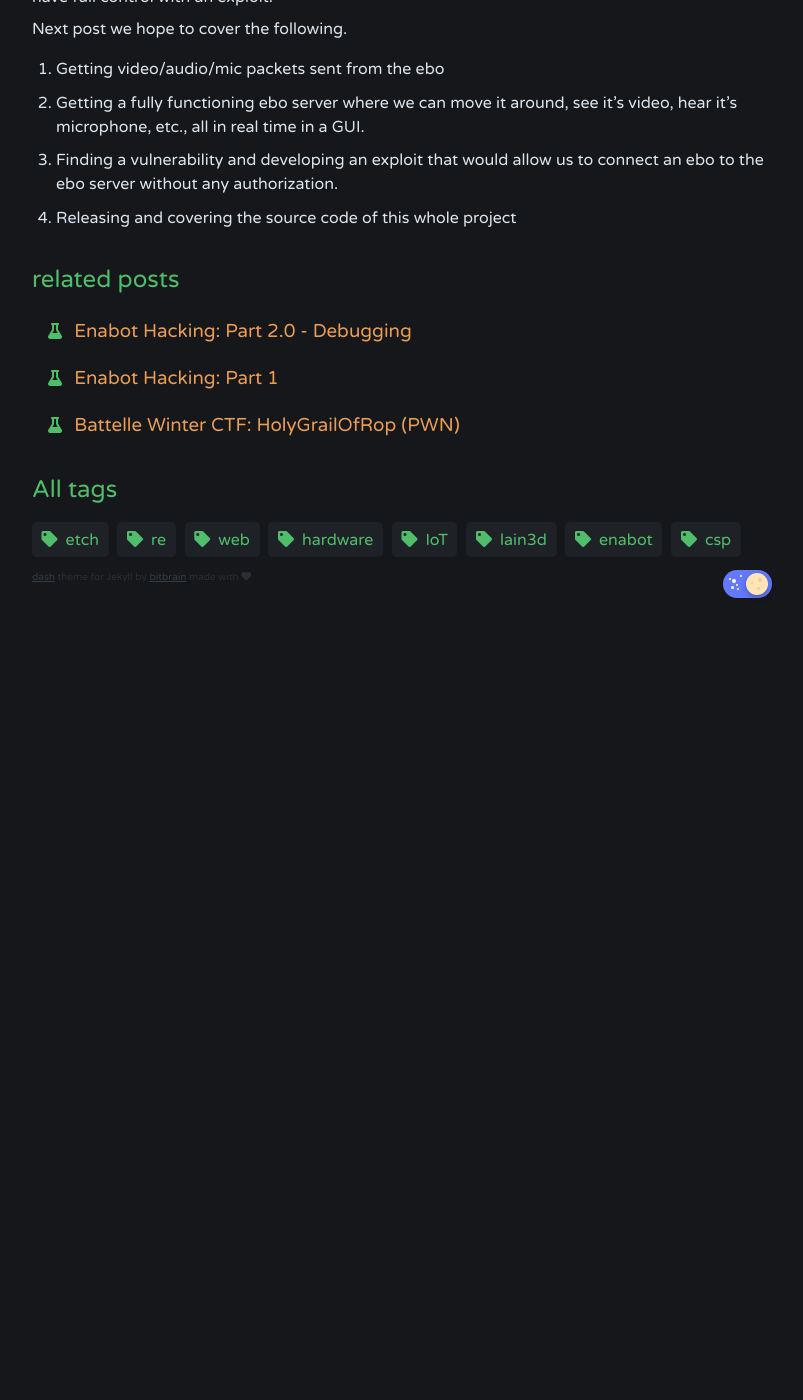
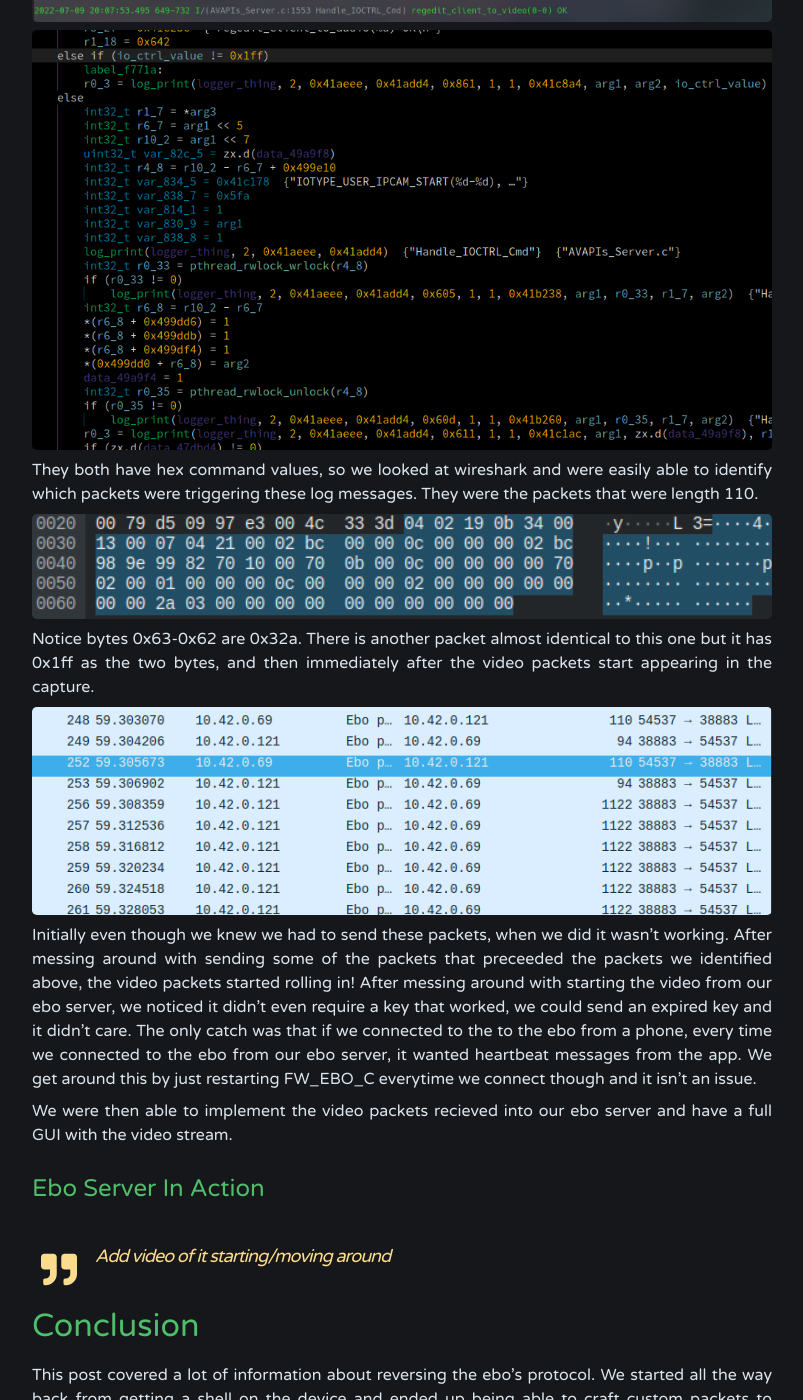
Before and after one commit to debugmen/debugmen.github.io, a Jekyll site: the page built from _posts/2022-03-10-enabot_series_part_2.md, in a window 1280 px wide and 1400 px high, scrolled down 28184 px. Shown: the whole window, without its empty margins (238-1041 px from the left). Built offline with Jekyll 4.4.1, drawn with Linux system fonts in a browser that asks for light colours; before the commit the page ends 28814 px from its top, so only the background shows below that; some of the changed text lies outside the part shown.

Commit message:
Added in rest of starting video and started to reorganize

```diff
--- a/_posts/2022-03-10-enabot_series_part_2.md
+++ b/_posts/2022-03-10-enabot_series_part_2.md
@@ -21,8 +21,8 @@ tags: etch  lain3d hardware IoT re enabot
   - [Ebo Session Creation Layer](#ebo-session-creation-layer)
   - [Ebo Control Layer](#ebo-control-layer)
   - [More of the Same](#more-of-the-same)
-- [Motor Packets](#motor-packets)
-  - [Button Packet Branches](#button-packet-branches)
+- [Controlling the Ebo](#controlling-the-ebo)
+  - [Motor Packets/Button Packets](#motor-packetsbutton-packets)
   - [Video Packets](#video-packets)
   - [Audio Packets](#audio-packets)
   - [Mic Packets](#mic-packets)
@@ -31,6 +31,7 @@ tags: etch  lain3d hardware IoT re enabot
   - [Trying to send motor packets](#trying-to-send-motor-packets)
   - [Starting the AVServer](#starting-the-avserver)
   - [Starting the video packets](#starting-the-video-packets)
+  - [Ebo Server In Action](#ebo-server-in-action)
 - [Conclusion](#conclusion)
 
 ## Introduction
@@ -372,7 +373,11 @@ The EBO is constantly sending what we call "heartbeats" to the phone that are ba
 
 That really covers the basics of how these packets are layed out. Every path taken will just have more of the same with random fixed values, branch values, sequence numbers, etc. Now that there is a basic understanding of what these packets are doing, it'll be easier to explain the packets we actually care about. First we'll talk about the tooling we developed so that it can be referenced and understood as the packets below are explained. Keep in mind we developed these tools as we went.
 
-# Motor Packets
+# Controlling the Ebo
+
+We had reversed a lot of the packet protocol, but we still haven't covered how we actually sent them to the ebo to control it. The sections below will go over each functionality (that we care about) of the ebo. We'll go over how we were able to enable the functionality such as motor control, and then how we sent/recieved the packets to actually interact with the ebo.
+
+## Motor Packets/Button Packets
 
 Below are two motor packet which will be referenced in this section for comparison
 
@@ -383,9 +388,7 @@ Below are two motor packet which will be referenced in this section for comparis
 
 Some things mentioned in the packet section above should stand out like the sequence numbers increasing, the fixed values, and the token/handshake values. But other than that, how do we know this is a motor packet? The most telling thing is that it's length 115 (we can see that in wireshark, we don't expect you to count them). We setup wireshark, and started moving the ebo. When we did that we noticed packets of length 115 came through. When we stopped moving the ebo, they stopped appearing.
 
-## Button Packet Branches
-
-After staring at packets long enough and pressing enough buttons, we could tell that the value `0xbeca` was somehow controlling the branch of what buttons we pressed because the `0xca` byte would change depending on what button. THEN we noticed that some of the buttons would have ANOTHER branch value immediately after that. Below is a packet of a pressed button, and we'll go through the decompiled code using the branch values to figure out which button was pressed.
+After staring at packets long enough and pressing enough buttons on the app, we could tell that the value `0xbeca` (seen in the packet above) was somehow controlling the branch of what buttons we pressed because the `0xca` byte would change depending on what button. THEN we noticed that some of the buttons would have ANOTHER branch value immediately after that. Below is a packet of a pressed button, and we'll go through the decompiled code using the branch values to figure out which button was pressed.
 
 ![TrickA](/assets/enabot_part2/trick_a.png)
 
@@ -564,13 +565,36 @@ In the packet snapshot above, we can see the IV and ciphertext as 2 of the field
 
 ![1118lua](/assets/enabot_part2/1118_lua.png)
 
-If we send an old length 1118 packet with a key that has expired, we get these log messages
+If we send a length 1118 packet from an old pcap with a key that has expired, we get these log messages
 
 ![video_log](/assets/enabot_part2/video_log.png)
 
 Notice the final green line where it has "false" and "-1"'s. This lets us know if our key has actually worked or not.
 
-We're currently working on the last step to start the video packets sending. We know exactly which packets are triggering it, but when we send them, the log messages that the video has started don't appear. This will be working and further explained in the next writeup.
+There were 2 final packets we knew we had to send because they would show up as 'Handle_IOCTRL_Cmd's in the logs. We could also see where this was getting hit in the decompilation.
+
+
+![video_start_log](/assets/enabot_part2/video_start_log.png)
+
+![1ff](/assets/enabot_part2/1ff_cmd.png)
+
+They both have hex command values, so we looked at wireshark and were easily able to identify which packets were triggering these log messages. They were the packets that were length 110.
+
+![handleiocmd](/assets/enabot_part2/handleiocmd.png)
+
+
+
+Notice bytes 0x63-0x62 are 0x32a. There is another packet almost identical to this one but it has 0x1ff as the two bytes, and then immediately after the video packets start appearing in the capture.
+
+![videostarted](/assets/enabot_part2/video_started.png)
+
+Initially even though we knew we had to send these packets, when we did it wasn't working. After messing around with sending some of the packets that preceeded the packets we identified above, the video packets started rolling in! After messing around with starting the video from our ebo server, we noticed it didn't even require a key that worked, we could send an expired key and it didn't care. The only catch was that if we connected to the to the ebo from a phone, every time we connected to the ebo from our ebo server, it wanted heartbeat messages from the app. We get around this by just restarting FW_EBO_C everytime we connect though and it isn't an issue.
+
+We were then able to implement the video packets recieved into our ebo server and have a full GUI with the video stream.
+
+## Ebo Server In Action
+
+> Add video of it starting/moving around
 
 # Conclusion
 
```
Also changed, not shown: other parts of _posts/2022-03-10-enabot_series_part_2.md (+0 -2 lines), assets/enabot_part2/1ff_cmd.png (added), assets/enabot_part2/handleiocmd.png (added), assets/enabot_part2/video_start_log.png (added), assets/enabot_part2/video_started.png (added).
